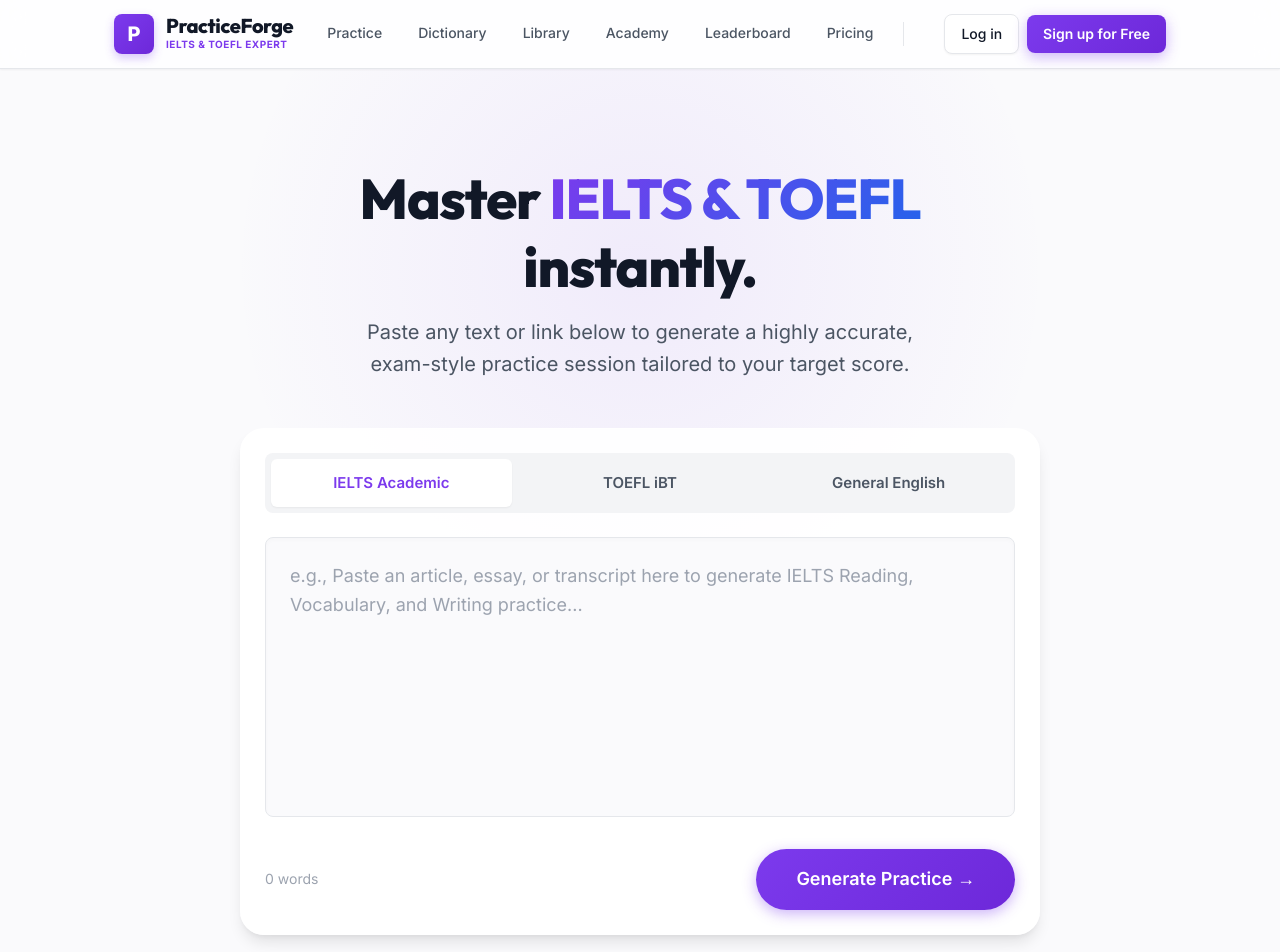
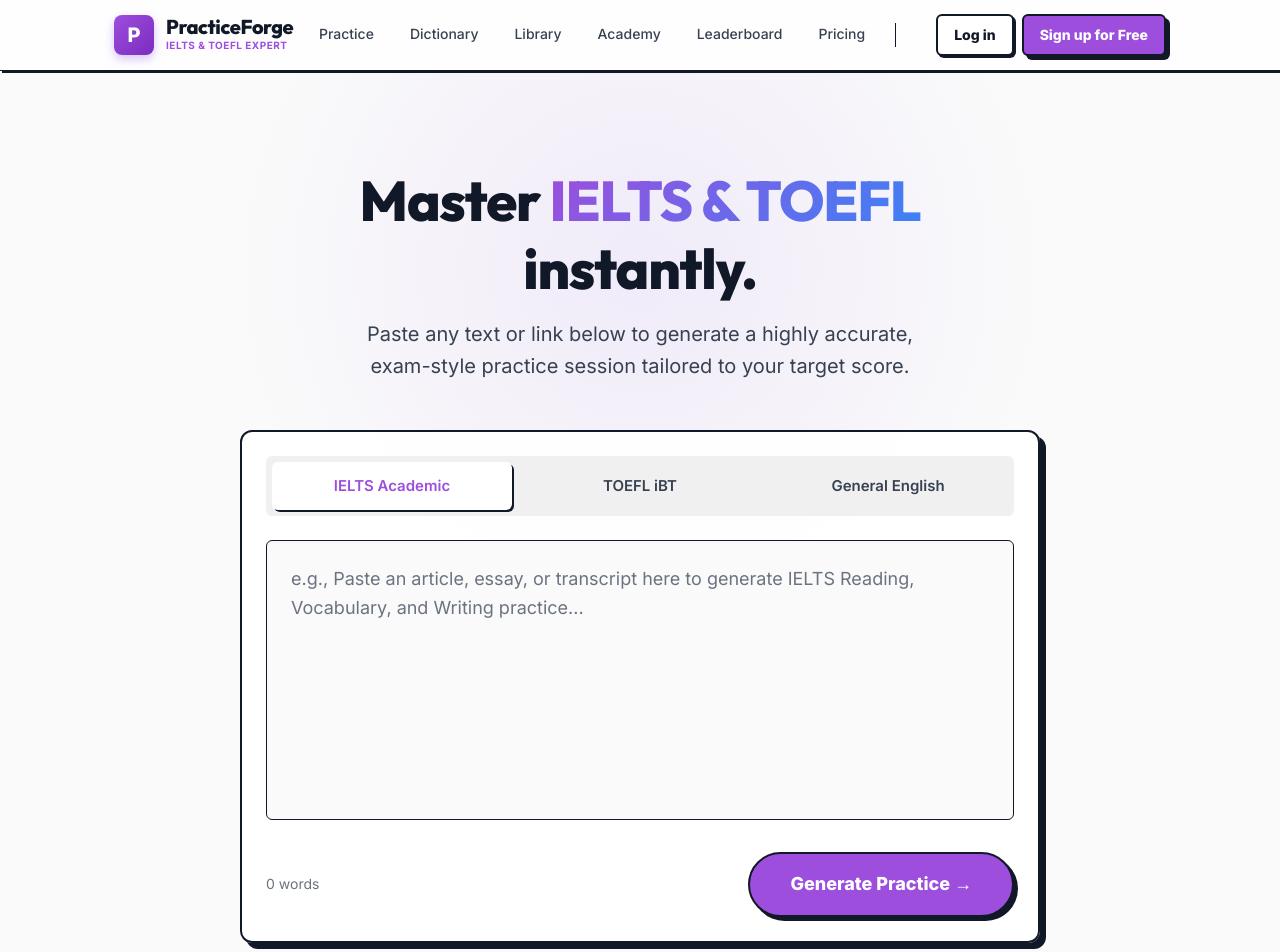
Before and after one commit to uSoyrac/personinapp, a Next.js app: page / in a window 1280 px wide. Shown: the top 952 px of the page. Built offline with nearby package versions, Linux system fonts and the light colour scheme.

Commit message:
style: Transform UI to Aesthetic Neobrutalism design system

```diff
--- a/app/globals.css
+++ b/app/globals.css
@@ -5,24 +5,24 @@
    Premium Modern Design Tokens
    ============================== */
 :root {
-  --bg: #FAFAFC; /* Very soft light gray/white background */
+  --bg: #FAFAFA; /* Soft paper background */
   --surface: #FFFFFF;
-  --surface-2: #F3F4F6;
+  --surface-2: #F0F0F0;
 
-  --border: #E5E7EB;
-  --border-subtle: #F3F4F6;
+  --border: #111827; /* Solid brutal black border */
+  --border-subtle: #111827;
 
   --foreground: #111827; /* Deep slate for high contrast */
-  --foreground-muted: #4B5563;
-  --foreground-faint: #9CA3AF;
+  --foreground-muted: #374151;
+  --foreground-faint: #6B7280;
 
-  /* Premium Soft Accent Colors */
-  --premium-purple: #7C3AED;
-  --premium-blue: #2563EB;
-  --premium-green: #10B981;
-  --premium-red: #EF4444;
-  --premium-yellow: #F59E0B;
-  --premium-rose: #EC4899;
+  /* Premium Soft Accent Colors (Brutalized) */
+  --premium-purple: #9D4EDD;
+  --premium-blue: #3B82F6;
+  --premium-green: #34D399;
+  --premium-red: #F87171;
+  --premium-yellow: #FBBF24;
+  --premium-rose: #F472B6;
 
   --coral: var(--premium-red);
   --lavender: var(--premium-purple);
@@ -35,29 +35,29 @@
   /* System mappings */
   --background: var(--bg);
   --primary: var(--premium-purple);
-  --primary-light: #8B5CF6;
-  --primary-dark: #6D28D9;
-  --primary-glow: rgba(124, 58, 237, 0.15);
+  --primary-light: #B872FF;
+  --primary-dark: #7B2CBF;
+  --primary-glow: #9D4EDD;
   --accent: var(--premium-blue);
-  --accent-light: #3B82F6;
-  --accent-glow: rgba(37, 99, 235, 0.15);
+  --accent-light: #60A5FA;
+  --accent-glow: #3B82F6;
 
-  /* Rounded, smooth corners */
-  --radius-sm: 8px;
-  --radius-md: 16px;
-  --radius-lg: 24px;
-  --radius-xl: 32px;
+  /* Rounded, smooth corners for aesthetic brutalism */
+  --radius-sm: 6px;
+  --radius-md: 8px;
+  --radius-lg: 12px;
+  --radius-xl: 16px;
 
   --font-sans: "Inter", system-ui, sans-serif;
   --font-display: "Outfit", "Inter", system-ui, sans-serif;
 
-  /* Soft, elegant shadows */
-  --shadow-sm: 0 1px 2px 0 rgba(0, 0, 0, 0.05);
-  --shadow-md: 0 4px 6px -1px rgba(0, 0, 0, 0.1), 0 2px 4px -1px rgba(0, 0, 0, 0.06);
-  --shadow-lg: 0 10px 15px -3px rgba(0, 0, 0, 0.1), 0 4px 6px -2px rgba(0, 0, 0, 0.05);
-  --shadow-glow: 0 0 20px rgba(124, 58, 237, 0.15);
+  /* Solid Neobrutalism shadows */
+  --shadow-sm: 2px 2px 0px 0px rgba(17, 24, 39, 1);
+  --shadow-md: 4px 4px 0px 0px rgba(17, 24, 39, 1);
+  --shadow-lg: 6px 6px 0px 0px rgba(17, 24, 39, 1);
+  --shadow-glow: 4px 4px 0px 0px rgba(157, 78, 221, 1);
 
-  --border-width: 1px;
+  --border-width: 2px;
 }
 
 /* ==============================
@@ -112,61 +112,62 @@
   box-shadow: var(--shadow-sm);
   transition: all 0.2s ease;
 }
-.card:hover { box-shadow: var(--shadow-md); border-color: #D1D5DB; }
+.card:hover { transform: translate(-2px, -2px); box-shadow: var(--shadow-md); border-color: var(--border); }
 
 .card-elevated {
   background: var(--surface);
-  border: 1px solid rgba(255,255,255,0.5);
+  border: var(--border-width) solid var(--border);
   border-radius: var(--radius-lg);
   padding: 2rem;
   box-shadow: var(--shadow-lg);
-  backdrop-filter: blur(10px);
 }
 
 /* ==============================
    Buttons
    ============================== */
 .btn-primary {
-  background: linear-gradient(135deg, var(--primary), var(--primary-dark));
+  background: var(--primary);
   color: #FFFFFF;
-  border: none;
+  border: var(--border-width) solid var(--border);
   border-radius: var(--radius-sm);
   padding: 0.875rem 1.75rem;
   font-family: var(--font-sans);
   font-size: 1rem;
-  font-weight: 600;
+  font-weight: 800;
   cursor: pointer;
-  transition: all 0.2s ease;
+  transition: all 0.15s ease;
   display: inline-flex;
   align-items: center;
   justify-content: center;
   gap: 0.5rem;
-  box-shadow: 0 4px 14px 0 rgba(124, 58, 237, 0.39);
+  box-shadow: var(--shadow-md);
 }
 .btn-primary:hover {
-  transform: translateY(-2px);
-  box-shadow: 0 6px 20px rgba(124, 58, 237, 0.23);
+  transform: translate(2px, 2px);
+  box-shadow: 0px 0px 0px #000;
   color: #fff;
 }
 .btn-primary:active {
-  transform: translateY(0);
+  transform: translate(4px, 4px);
+  box-shadow: 0px 0px 0px #000;
 }
 
 .btn-secondary {
   background: var(--surface);
   color: var(--foreground);
-  border: 1px solid var(--border);
+  border: var(--border-width) solid var(--border);
   border-radius: var(--radius-sm);
   padding: 0.875rem 1.75rem;
   font-family: var(--font-sans);
   font-size: 1rem;
-  font-weight: 500;
+  font-weight: 800;
   cursor: pointer;
-  transition: all 0.2s ease;
+  transition: all 0.15s ease;
   box-shadow: var(--shadow-sm);
 }
 .btn-secondary:hover {
-  border-color: var(--foreground-faint);
+  transform: translate(2px, 2px);
+  box-shadow: 0px 0px 0px #000;
   background: var(--surface-2);
 }
 
@@ -178,14 +179,15 @@
   align-items: center;
   gap: 0.375rem;
   padding: 0.375rem 0.875rem;
-  border-radius: 9999px;
+  border-radius: var(--radius-sm);
   font-size: 0.75rem;
-  font-weight: 600;
-  letter-spacing: 0.025em;
+  font-weight: 800;
+  text-transform: uppercase;
+  letter-spacing: 0.05em;
   background: var(--surface);
-  border: 1px solid var(--border);
+  border: var(--border-width) solid var(--border);
   color: var(--foreground);
-  box-shadow: var(--shadow-sm);
+  box-shadow: 2px 2px 0px #000;
 }
 .badge-primary { background: rgba(124, 58, 237, 0.1); color: var(--primary-dark); border-color: rgba(124, 58, 237, 0.2); }
 .badge-accent  { background: rgba(16, 185, 129, 0.1); color: #065F46; border-color: rgba(16, 185, 129, 0.2); }
@@ -198,7 +200,7 @@
    ============================== */
 .input-base {
   background: var(--surface);
-  border: 1px solid var(--border);
+  border: var(--border-width) solid var(--border);
   border-radius: var(--radius-sm);
   color: var(--foreground);
   font-family: var(--font-sans);
@@ -207,12 +209,12 @@
   width: 100%;
   box-shadow: var(--shadow-sm);
   outline: none;
-  transition: all 0.2s;
+  transition: all 0.15s ease;
 }
 .input-base::placeholder { color: var(--foreground-faint); }
 .input-base:focus {
   border-color: var(--primary);
-  box-shadow: 0 0 0 3px var(--primary-glow);
+  box-shadow: var(--shadow-glow);
 }
 
 .label {
@@ -381,11 +383,12 @@
   display: inline-flex;
   flex-direction: column;
   align-items: center;
-  background: linear-gradient(135deg, var(--primary), var(--primary-dark));
+  background: var(--primary);
   color: white;
+  border: var(--border-width) solid var(--border);
   border-radius: var(--radius-lg);
   padding: 1.5rem 3rem;
-  box-shadow: 0 10px 25px -5px rgba(124, 58, 237, 0.4);
+  box-shadow: var(--shadow-lg);
 }
 .score-badge .score-value { font-size: 3.5rem; font-weight: 800; font-family: var(--font-display); line-height: 1; margin-bottom: 0.25rem; }
 .score-badge .score-label { font-size: 0.875rem; font-weight: 500; opacity: 0.9; text-transform: uppercase; letter-spacing: 0.05em; }
```
